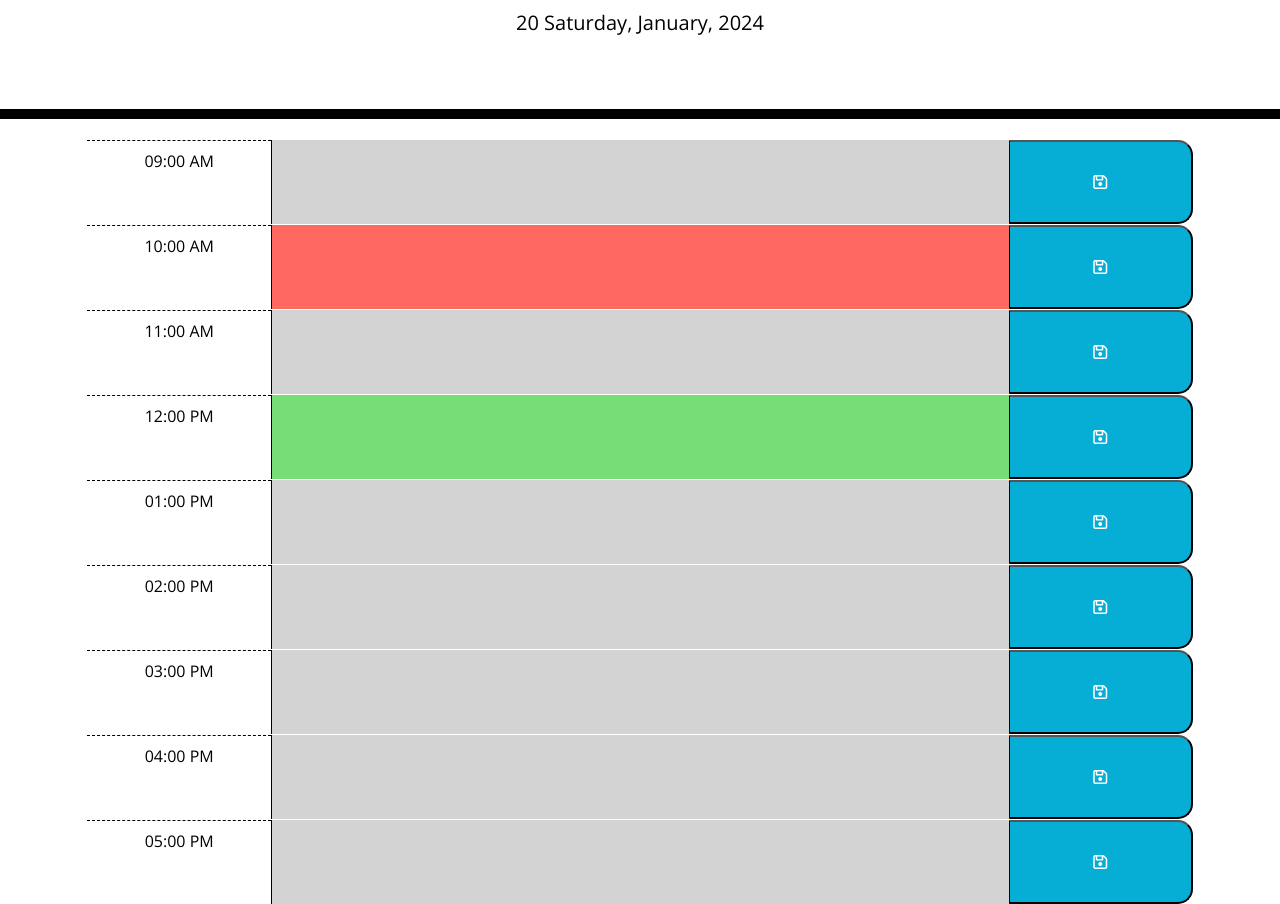
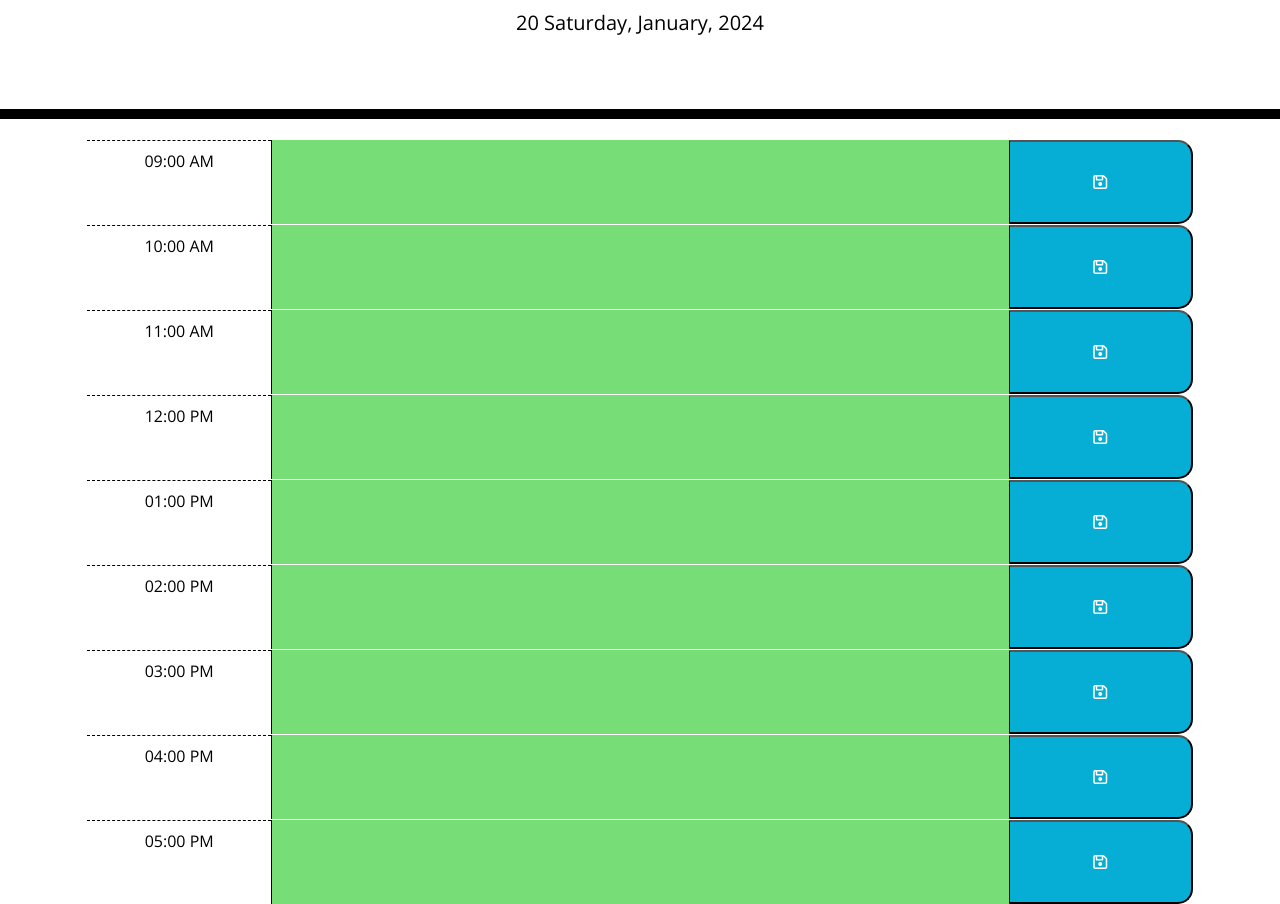
Before and after one commit to abdalla-diaai/workday-planner, a plain HTML site: page index.html in a window 1280 px wide. Shown: the part 168-1072 px from the top of the page. Drawn offline with nearby package versions, Linux system fonts and the light colour scheme.

Commit message:
added colors to time blocks based on current time.

```diff
--- a/index.html
+++ b/index.html
@@ -22,47 +22,47 @@
         <!-- Timeblocks go here -->
         <div class="time-block row">
             <div class="col-2 hour">09:00 AM</div>
-            <textarea class="col-8 past description" name="" id="" cols="30" rows="4"></textarea>
+            <textarea class="col-8 description" name="" id="09" cols="30" rows="4"></textarea>
             <button class="col-2 fa-regular fa-floppy-disk saveBtn"></button>
         </div>
         <div class="time-block row">
             <div class="col-2 hour">10:00 AM</div>
-            <textarea class="col-8 present description" name="" id="" cols="30" rows="4"></textarea>
+            <textarea class="col-8 description" name="" id="10" cols="30" rows="4"></textarea>
             <button class="col-2 fa-regular fa-floppy-disk saveBtn"></button>
         </div>
         <div class="time-block row">
             <div class="col-2 hour">11:00 AM</div>
-            <textarea class="col-8 past description" name="" id="" cols="30" rows="4"></textarea>
+            <textarea class="col-8 description" name="" id="11" cols="30" rows="4"></textarea>
             <button class="col-2 fa-regular fa-floppy-disk saveBtn"></button>
         </div>
         <div class="time-block row">
             <div class="col-2 hour">12:00 PM</div>
-            <textarea class="col-8 future description" name="" id="" cols="30" rows="4"></textarea>
+            <textarea class="col-8 description" name="" id="12" cols="30" rows="4"></textarea>
             <button class="col-2 fa-regular fa-floppy-disk saveBtn"></button>
         </div>
         <div class="time-block row">
             <div class="col-2 hour">01:00 PM</div>
-            <textarea class="col-8 past description" name="" id="" cols="30" rows="4"></textarea>
+            <textarea class="col-8 description" name="" id="13" cols="30" rows="4"></textarea>
             <button class="col-2 fa-regular fa-floppy-disk saveBtn"></button>
         </div>
         <div class="time-block row">
             <div class="col-2 hour">02:00 PM</div>
-            <textarea class="col-8 past description" name="" id="" cols="30" rows="4"></textarea>
+            <textarea class="col-8 description" name="" id="14" cols="30" rows="4"></textarea>
             <button class="col-2 fa-regular fa-floppy-disk saveBtn"></button>
         </div>
         <div class="time-block row">
             <div class="col-2 hour">03:00 PM</div>
-            <textarea class="col-8 past description" name="" id="" cols="30" rows="4"></textarea>
+            <textarea class="col-8 description" name="" id="15" cols="30" rows="4"></textarea>
             <button class="col-2 fa-regular fa-floppy-disk saveBtn"></button>
         </div>
         <div class="time-block row">
             <div class="col-2 hour">04:00 PM</div>
-            <textarea class="col-8 past description" name="" id="" cols="30" rows="4"></textarea>
+            <textarea class="col-8 description" name="" id="16" cols="30" rows="4"></textarea>
             <button class="col-2 fa-regular fa-floppy-disk saveBtn"></button>
         </div>
         <div class="time-block row">
             <div class="col-2 hour">05:00 PM</div>
-            <textarea class="col-8 past description" name="" id="" cols="30" rows="4"></textarea>
+            <textarea class="col-8 description" name="" id="17" cols="30" rows="4"></textarea>
             <button class="col-2 fa-regular fa-floppy-disk saveBtn"></button>
         </div>
     </div>
--- a/starter/assets/script.js
+++ b/starter/assets/script.js
@@ -1,7 +1,40 @@
 // variable to store date
-var today = dayjs().format('D dddd, MMMM, YYYY');
-$('#currentDay').text(today);
+var todayDate = dayjs().format('D dddd, MMMM, YYYY');
+var currentTime = dayjs().format('HH');
+var saveButton = $('.saveBtn');
+var timeBlocks = $('.time-block');
+var plannerHours = $('.hour');
+var eventToSave;
+
+$('#currentDay').text(todayDate);
 // set interval to update date every 24 hours
 setInterval(() => {
     $('#currentDay').text(today);
 }, (1000 * 60 * 60 * 24));
+
+
+function saveEvent(event) {
+    var buttonClicked = event.target;
+    console.log(buttonClicked.text())
+};
+
+timeBlocks.on('click', '.saveBtn', saveEvent);
+
+// each function iterate through each element and compare current time to time block time and color accordingly past, present and future
+
+plannerHours.each(function() {
+    var value = $(this).text();
+    var hoursOnly = value.split(':')[0];
+    console.log(hoursOnly);
+        if (value.includes('PM') && hoursOnly < 12) {
+            hoursOnly = Number(hoursOnly) + 12;
+        };
+        if (hoursOnly > currentTime) {
+            var element = $(`#${hoursOnly}`)
+            element.addClass('future')
+        } else if (hoursOnly == currentTime) {
+            $(`#${hoursOnly}`).addClass('present')
+        } else {
+            $(`#${hoursOnly}`).addClass('past')
+        };
+});
```
